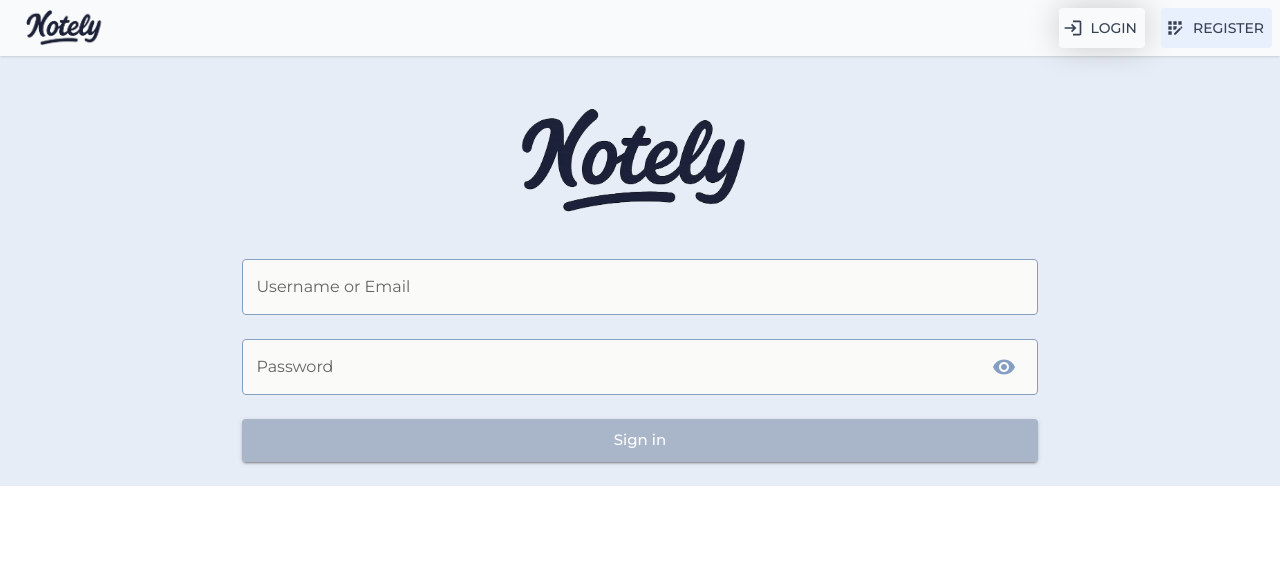
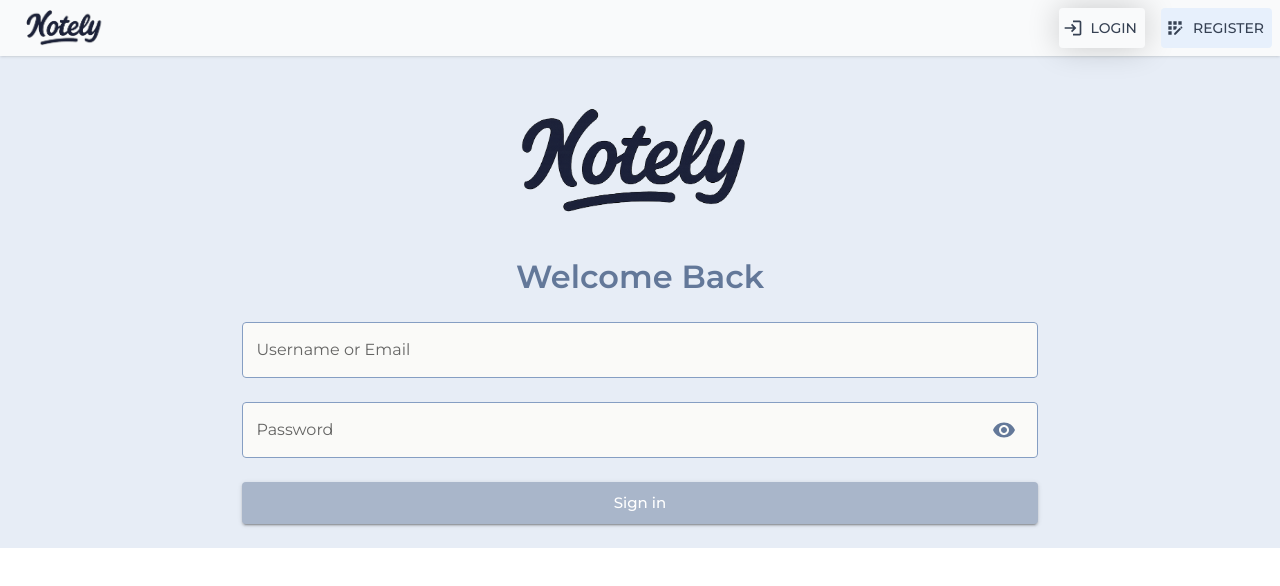
Before and after one commit to WaithakaGuru/NoteLy, a React (Vite) app in the folder client/: page /login in a window 1280 px wide. Shown: the top 586 px of the page. Built offline with nearby package versions, Linux system fonts and the light colour scheme.

Commit message:
Fix typos on the login page

```diff
--- /dev/null
+++ b/client/src/components/TextInput.tsx
@@ -0,0 +1,9 @@
+import { TextField } from "@mui/material"
+
+function TextInput() {
+  return (
+    <TextField></TextField>
+  )
+}
+
+export default TextInput
--- a/client/src/pages/LoginPage.tsx
+++ b/client/src/pages/LoginPage.tsx
@@ -1,7 +1,10 @@
-import { Button, Paper, Stack, TextField } from "@mui/material"
+import { Alert, Button, Paper, Stack, TextField, Typography } from "@mui/material"
 import PasswordInput from "../components/PasswordInput"
+import { useState } from "react";
 
 function LoginPage() {
+    const [error, setError] =  useState("")
+
     function handleSubmitLogin(e: React.FormEvent<HTMLFormElement>) {
         e.preventDefault();
 
@@ -11,6 +14,13 @@ function LoginPage() {
         background:"#e7edf6ff", placeSelf: "center", alignItems: "center"
     }}>
         <img src="Notely1.png" width={"300px"} className="mx-auto" />
+
+        <Typography variant="h6" fontSize={"2rem"} gutterBottom color="info" fontWeight={600}>
+            Welcome Back
+        </Typography>
+        {
+            error && ( <Alert severity="error" variant="outlined" >{error}</Alert>)
+        }
         <Paper component={"form"}  sx={{p: 1, bgcolor: "transparent", width:{xs: "95%", sm: "85%", md: "65%"}}}
             elevation={0} onSubmit={handleSubmitLogin}
         >
--- a/client/src/themes/theme.ts
+++ b/client/src/themes/theme.ts
@@ -12,7 +12,7 @@ const theme = createTheme({
 
         },
         info: {
-            main:"#859ec3"
+            main:"#637899"
         }
     },
     typography: {
```
